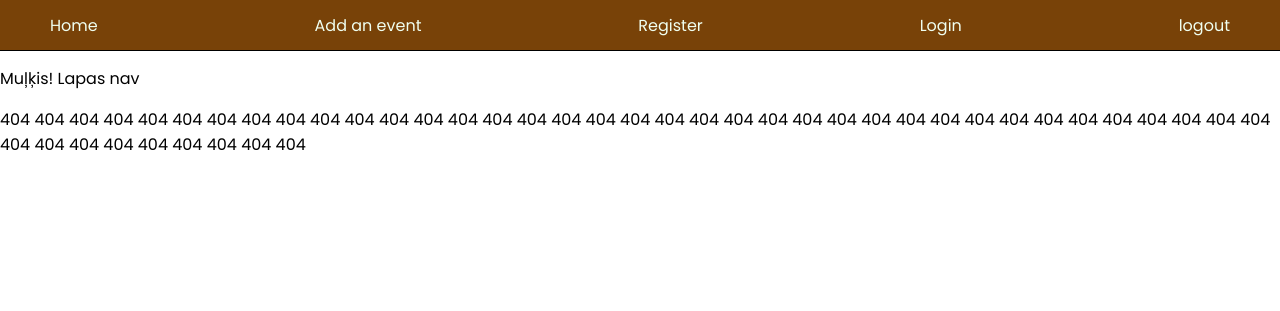
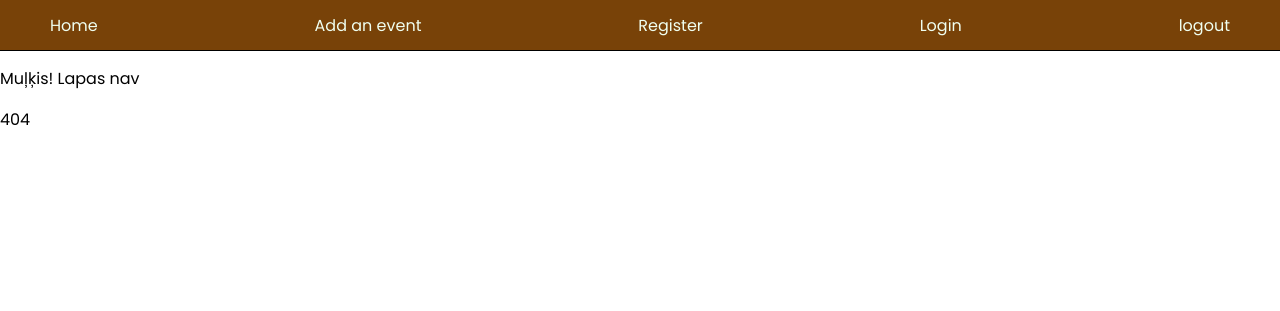
Before and after one commit to markussika/todo_lapsins, a PHP site: page /404 in a window 1280 px wide. Shown: the top 311 px of the page. Run offline with PHP 8.4, Linux system fonts and the light colour scheme; data that the repository does not hold is empty.

Commit message:
Update 404.view.php

```diff
--- a/App/views/404.view.php
+++ b/App/views/404.view.php
@@ -2,6 +2,6 @@
 <?php require "../App/views/components/navbar.php" ?>
 
 
-<p>Muļķis! Lapas nav</p>
-<p>404 404 404 404 404 404 404 404 404 404 404 404 404 404 404 404 404 404 404 404 404 404 404 404 404 404 404 404 404 404 404 404 404 404 404 404 404 404 404 404 404 404 404 404 404 404 </p>
+<p class="error-alert">Muļķis! Lapas nav</p>
+<p class="error">404</p>
 <?php require "../App/views/components/footer.php" ?>
```
